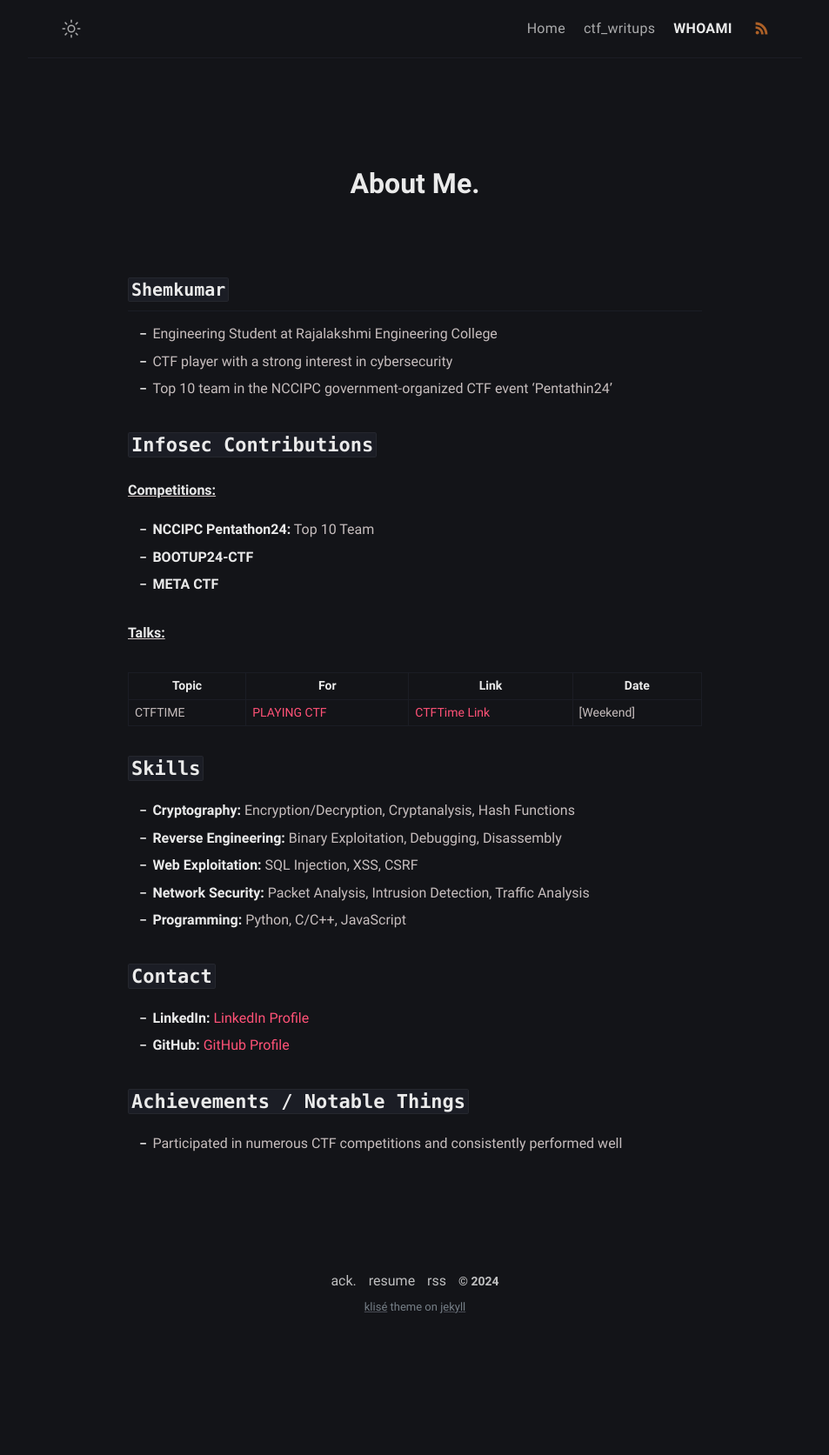
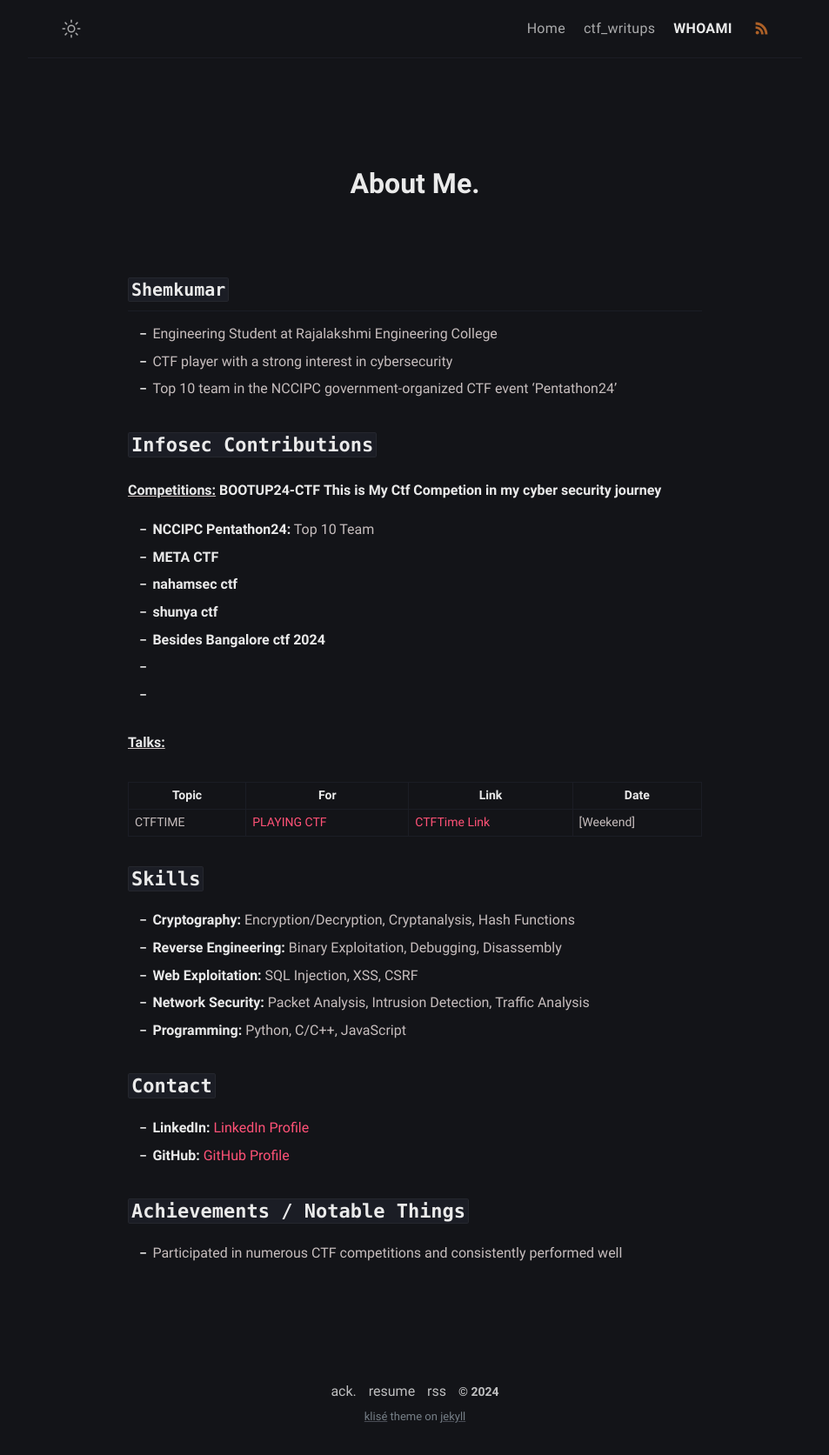
Before and after one commit to shemkumar/shemkumar.github.io, a Jekyll site: the page built from about.md, in a window 1280 px wide. Shown: the whole page at 87% size, without its empty margins (163-1116 px from the left). Built offline with Jekyll 4.4.1, drawn with Linux system fonts in a browser that asks for light colours; before the commit the page ends 1547 px from its top, so only the background shows below that.

Commit message:
Update about.md

```diff
--- a/about.md
+++ b/about.md
@@ -8,14 +8,19 @@ comments: false
 ### `Shemkumar`
 - Engineering Student at Rajalakshmi Engineering College
 - CTF player with a strong interest in cybersecurity
-- Top 10 team in the NCCIPC government-organized CTF event 'Pentathin24'
+- Top 10 team in the NCCIPC government-organized CTF event 'Pentathon24'
 
 ## `Infosec Contributions`
 
 <u><b>Competitions:</b></u>
+  **BOOTUP24-CTF** **This is My Ctf Competion in my cyber security journey**
 - **NCCIPC Pentathon24:** Top 10 Team
-- **BOOTUP24-CTF**
 - **META CTF**
+- **nahamsec ctf**
+- **shunya ctf**
+- **Besides Bangalore ctf 2024**
+-
+-
 
 <u><b>Talks:</b></u>
 
```
